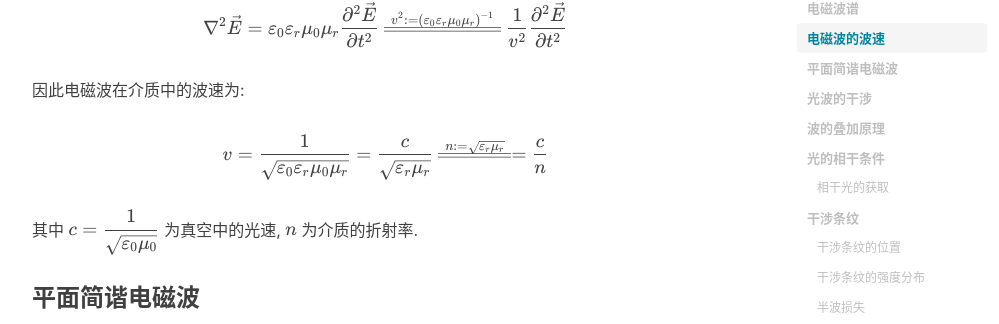
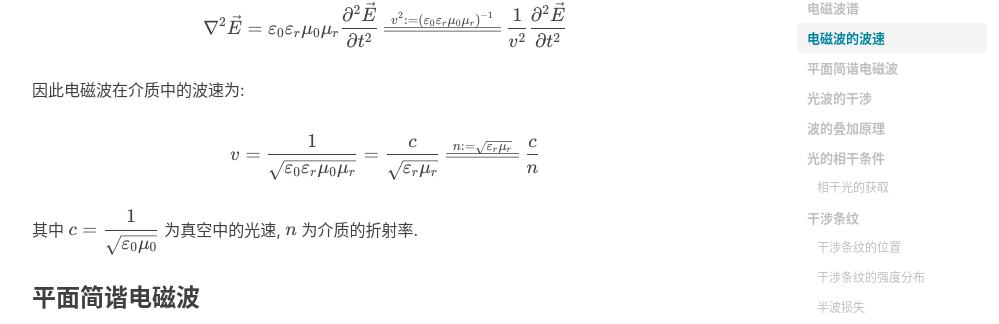
Before and after one commit to Coekjan/coekjan.github.io, a Jekyll site: the page built from _posts/Physics/2021-01-01-Wave-Optics.md, in a window 1280 px wide and 900 px high, scrolled down 1052 px. Shown: the part 126-450 px from the top of the window, without its empty margins (233-1232 px from the left). Built offline with Jekyll 4.4.1, drawn with Linux system fonts in a browser that asks for light colours; nearby versions of some CDN libraries; comment, search, counter and statistics services are not loaded.

```diff
--- a/_posts/Physics/2021-01-01-Wave-Optics.md
+++ b/_posts/Physics/2021-01-01-Wave-Optics.md
@@ -36,7 +36,7 @@ $$
 因此电磁波在介质中的波速为:
 
 $$
-v=\frac{1}{\sqrt{\varepsilon_0\varepsilon_r\mu_0\mu_r}}=\frac{c}{\sqrt{\varepsilon_r\mu_r}}\xlongequal{n:=\sqrt{\varepsilon_r\mu_r}}=\frac{c}{n}
+v=\frac{1}{\sqrt{\varepsilon_0\varepsilon_r\mu_0\mu_r}}=\frac{c}{\sqrt{\varepsilon_r\mu_r}}\xlongequal{n:=\sqrt{\varepsilon_r\mu_r}}\frac{c}{n}
 $$
 
 其中 $c=\displaystyle\frac{1}{\sqrt{\varepsilon_0\mu_0}}$ 为真空中的光速, $n$ 为介质的折射率.
```
